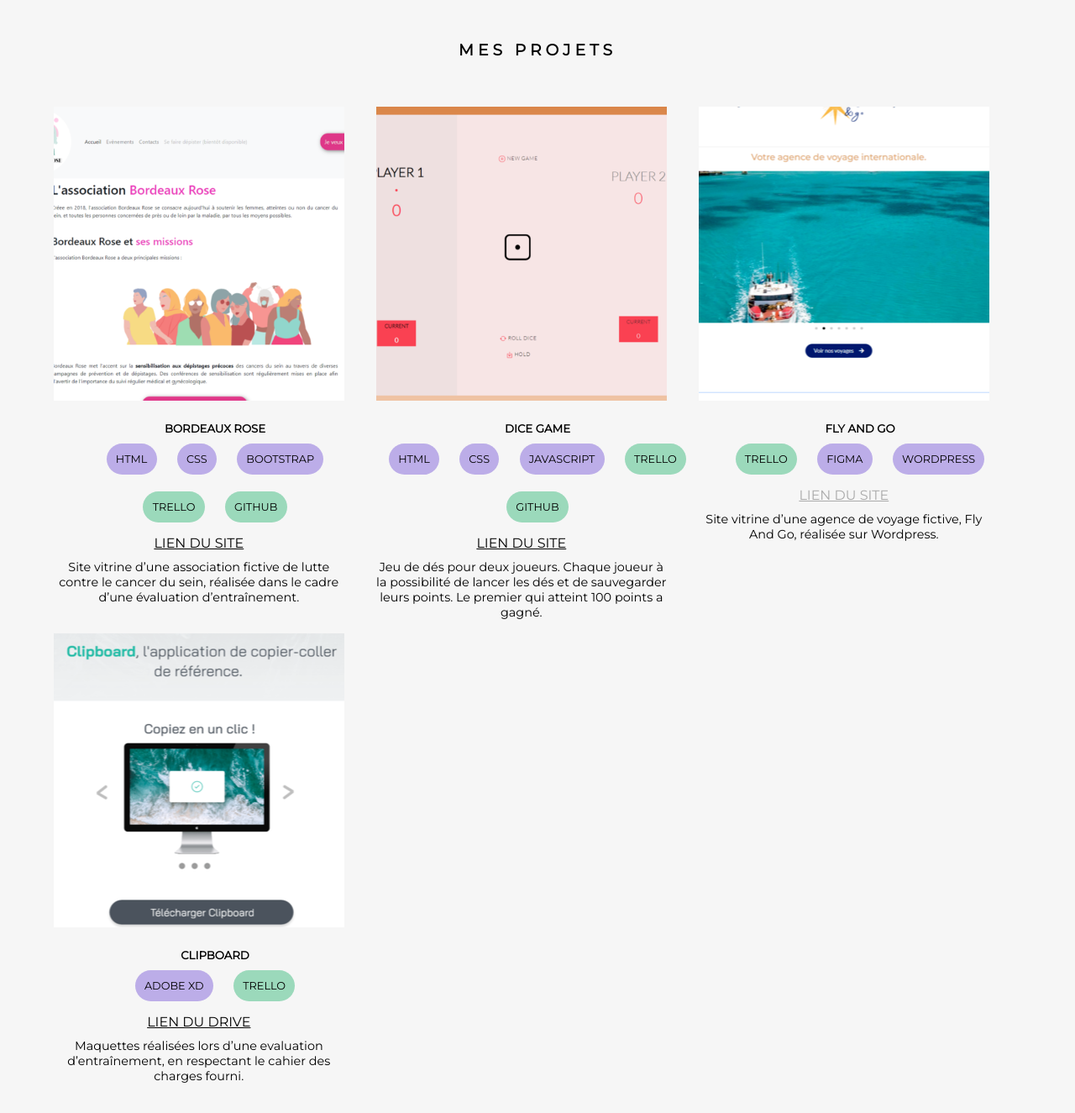
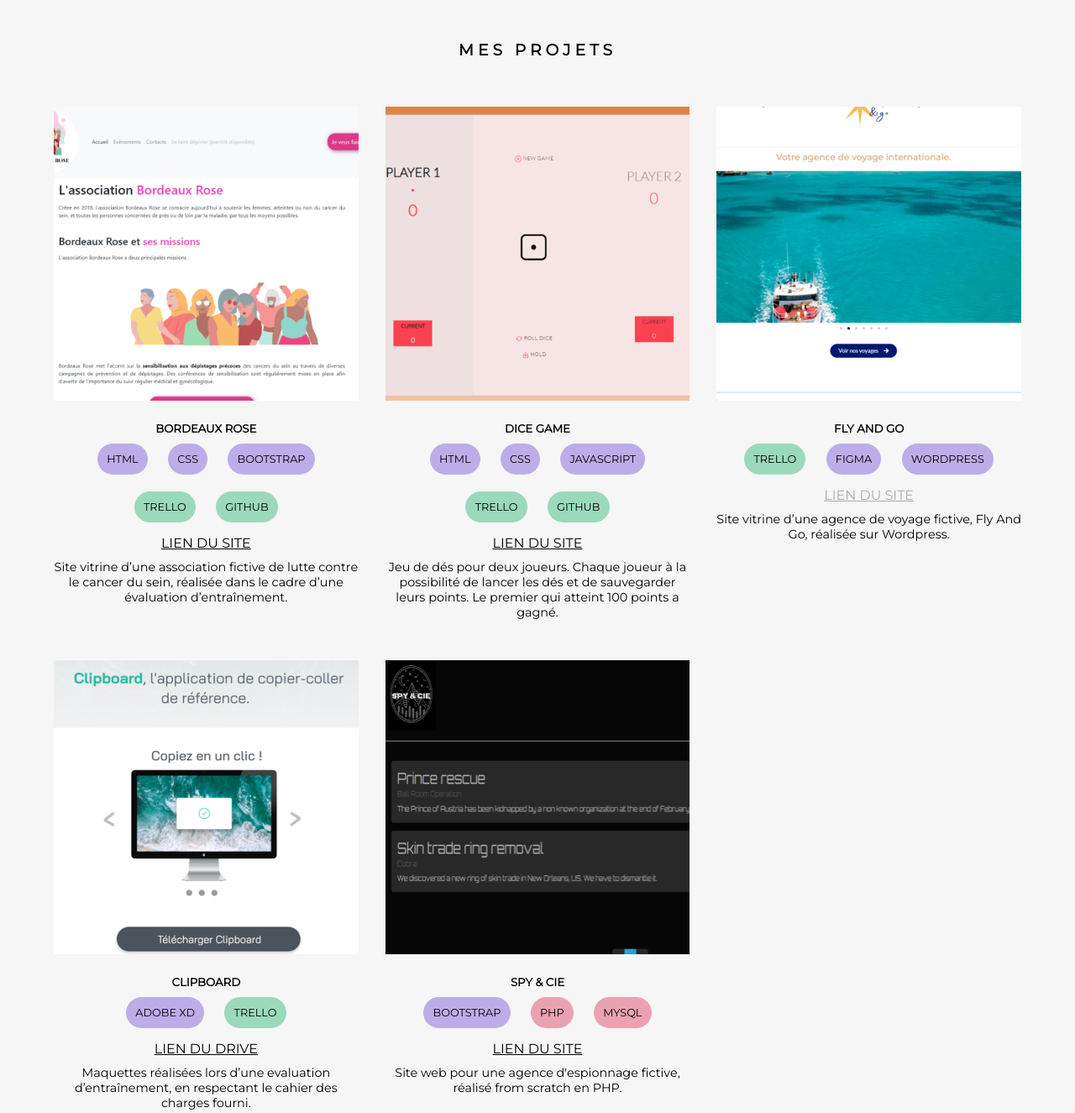
Before and after one commit to SarahRichefeu/Portfolio, a plain HTML site: page index.html in a window 1280 px wide. Shown: the part 1420-2745 px from the top of the page at 84% size. Drawn offline with Linux system fonts and the light colour scheme.

Commit message:
Ajout d'un projet et update du cv

```diff
--- a/index.html
+++ b/index.html
@@ -55,7 +55,7 @@
                     en autodidacte en HTML et CSS, puis j'ai décidé de suivre une formation professionnalisante.
                     Je souhaite aujourd’hui poursuivre mes études et devenir une experte
                     du developpement web. </p>
-                <div class="fancy-cv"><img src="./media/fancy-cv.png" alt="" class="fancy-cv-pic"><a href="./media/cv.pdf" target="_blank">Téléchargez mon curriculum vitae</a></div>
+                <div class="fancy-cv"><img src="./media/fancy-cv.png" alt="" class="fancy-cv-pic"><a href="./media/cv-dw- 2.pdf" target="_blank">Téléchargez mon curriculum vitae</a></div>
             </div>
         </section>
 
@@ -122,7 +122,7 @@
             <h3>Mes projets</h3>
             <div class="cards">
                 <div class="card">
-                    <div class="br-img"></div>
+                    <div class="br-img img"></div>
                     <div class="card-head">
                         <h5>Bordeaux Rose</h5>
                         <p class="display">HTML</p>
@@ -138,7 +138,7 @@
                 </div>
 
                 <div class="card">
-                    <div class="dg-img"></div>
+                    <div class="dg-img img"></div>
                     <div class="card-head">
                         <h5>Dice Game</h5>
                         <p class="display">HTML</p>
@@ -154,7 +154,7 @@
                 </div>
 
                 <div class="card">
-                    <div class="fg-img"></div>
+                    <div class="fg-img img"></div>
                     <div class="card-head">
                         <h5>Fly and go</h5>
                         <p class="display green">Trello</p>
@@ -168,7 +168,7 @@
                 </div>
 
                 <div class="card ">
-                    <div class="cb-img"></div>
+                    <div class="cb-img img"></div>
                     <div class="card-head">
                         <h5>Clipboard</h5>
                         <p class="display">Adobe XD</p>
@@ -177,6 +177,20 @@
                     <div class="card-body">
                     <a href="https://drive.google.com/drive/folders/1jqDBxJrv27H2xOYcG2g4UQ2ye9hL4_x-?usp=sharing" target="_blank" class="card-link">Lien du drive</a>
                     <p class="card-text text-lowercase">Maquettes réalisées lors d’une evaluation d’entraînement, en respectant le cahier des charges fourni.</p>
+                    </div>
+                </div>
+
+                <div class="card ">
+                    <div class="sc-img img"></div>
+                    <div class="card-head">
+                        <h5>Spy & Cie</h5>
+                        <p class="display purple">Bootstrap</p>
+                        <p class="display pink">PHP</p>
+                        <p class="display pink">MySQL</p>
+                    </div>
+                    <div class="card-body">
+                    <a href="http://www.spyandcie.sarahrichefeu.fr/index.php" target="_blank" class="card-link">Lien du site</a>
+                    <p class="card-text text-lowercase">Site web pour une agence d'espionnage fictive, réalisé from scratch en PHP.</p>
                     </div>
                 </div>
             </div>
@@ -199,7 +213,7 @@
                 </div>
                 <div class="cv">
                     <img src="./media/cv.png" alt="">
-                    <p><a href="./media/cv.pdf" target="_blank">Mon CV en PDF</a></p>
+                    <p><a href="./media/cv-dw- 2.pdf" target="_blank">Mon CV en PDF</a></p>
                 </div>
                 <div class="linkedin">
                     <img src="./media/linkedin.png" alt="">
--- a/style.css
+++ b/style.css
@@ -279,6 +279,7 @@ h3 {
 
 .cards {
     display: grid;
+    gap: 2rem;
     grid-template-columns: repeat(3, 1fr);
     margin: 2rem 0 2rem 0;
 }
@@ -295,7 +296,6 @@ h3 {
 
 .card-body {
     text-align: center;
-    width: 90%;
 }
 
 .card-body p {
@@ -304,22 +304,21 @@ h3 {
     font-size: 0.9rem;
 }
 
+.img {
+    height: 350px;
+    margin-bottom: 20px;
+}
+
 .br-img {
     background-image: url('./media/bordeauxrose.png');
     background-size: cover;
     background-position: center;
-    width: 90%;
-    height: 350px;
-    margin-bottom: 20px;
 }
 
 .dg-img {
     background-image: url('./media/dicegame.png');
     background-size: cover;
     background-position: center;
-    width: 90%;
-    height: 350px;
-    margin-bottom: 20px;
 }
 
 .fg-img {
@@ -327,9 +326,6 @@ h3 {
     background-size: auto;
     background-repeat: no-repeat;
     background-position: center;
-    width: 90%;
-    height: 350px;
-    margin-bottom: 20px;
 }
 
 .cb-img {
@@ -337,9 +333,13 @@ h3 {
     background-size: auto;
     background-repeat: no-repeat;
     background-position: center;
-    width: 90%;
-    height: 350px;
-    margin-bottom: 20px;
+}
+
+.sc-img {
+    background-image: url('./media/spyandcie.png');
+    background-size: auto;
+    background-repeat: no-repeat;
+    background-position: fit-content;
 }
 
 .contact {
```
Also changed, not shown: media/spyandcie.png (added), 1 other file.
